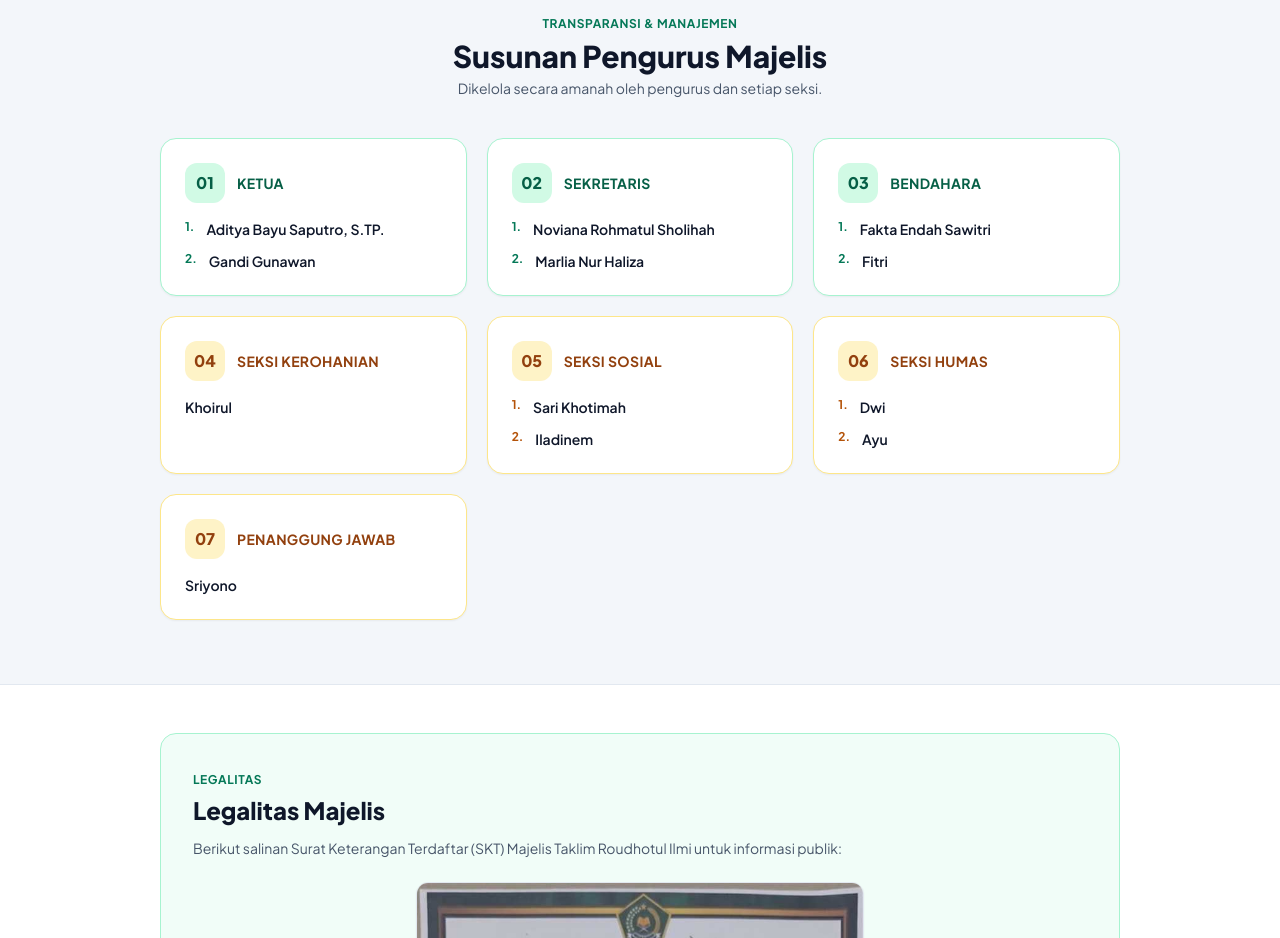
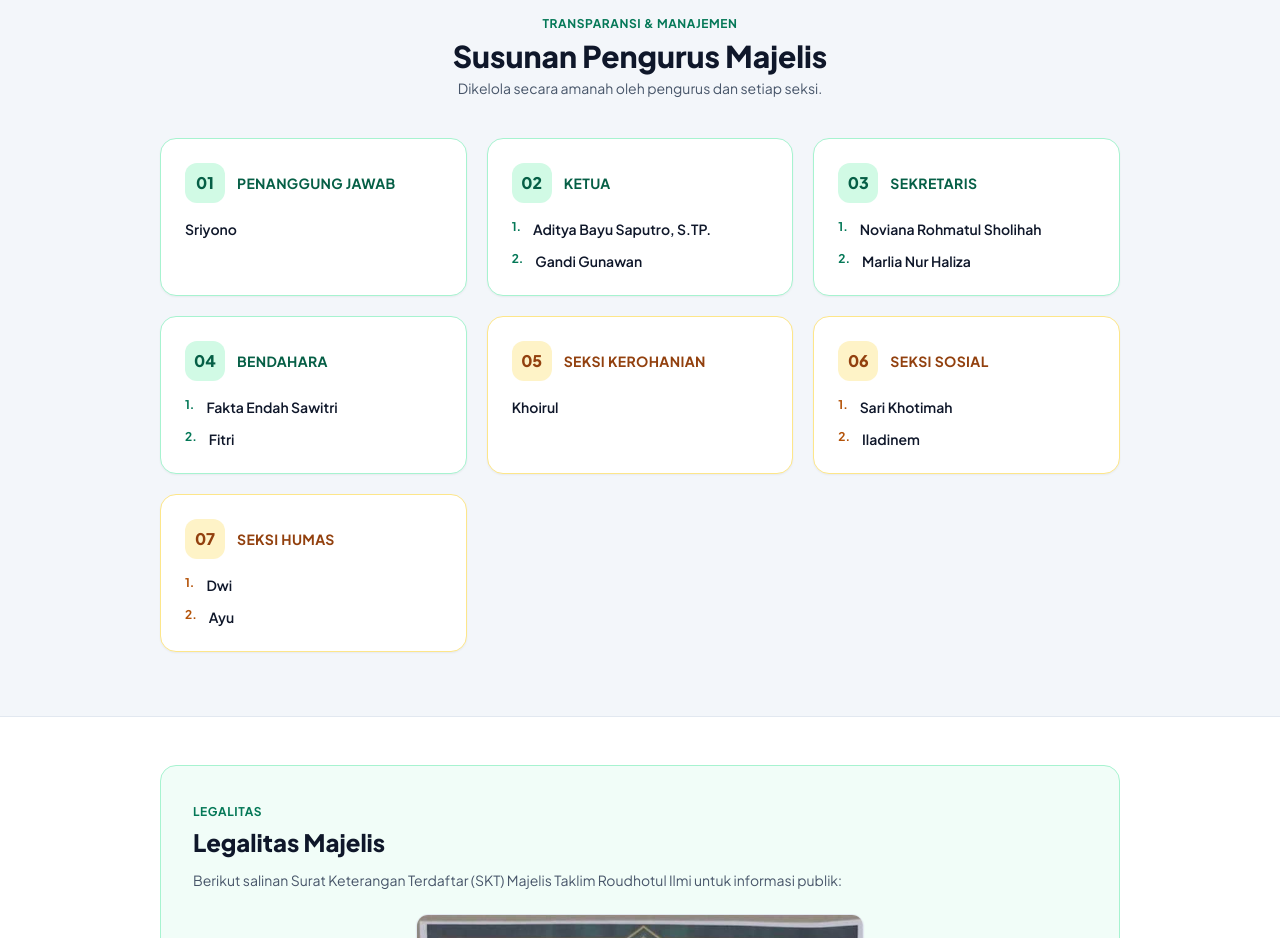
Before and after one commit to immchr93/website-roudhotulilmi, a plain HTML site: page profil.html in a window 1280 px wide. Shown: the part 2440-3378 px from the top of the page. Drawn offline with nearby package versions, Linux system fonts and the light colour scheme.

Commit message:
Add files via upload

```diff
--- a/profil.html
+++ b/profil.html
@@ -258,6 +258,16 @@
         <div class="bg-white p-6 rounded-2xl border border-emerald-200 shadow-sm">
           <div class="flex items-center gap-3 mb-4">
             <span class="w-10 h-10 rounded-xl bg-emerald-100 text-emerald-800 flex items-center justify-center font-extrabold">01</span>
+            <h3 class="text-sm font-bold text-emerald-800 uppercase tracking-wide">Penanggung Jawab</h3>
+          </div>
+          <ul class="space-y-3">
+            <li class="text-sm font-semibold text-slate-900">Sriyono</li>
+          </ul>
+        </div>
+
+        <div class="bg-white p-6 rounded-2xl border border-emerald-200 shadow-sm">
+          <div class="flex items-center gap-3 mb-4">
+            <span class="w-10 h-10 rounded-xl bg-emerald-100 text-emerald-800 flex items-center justify-center font-extrabold">02</span>
             <h3 class="text-sm font-bold text-emerald-800 uppercase tracking-wide">Ketua</h3>
           </div>
           <ol class="space-y-3">
@@ -268,7 +278,7 @@
 
         <div class="bg-white p-6 rounded-2xl border border-emerald-200 shadow-sm">
           <div class="flex items-center gap-3 mb-4">
-            <span class="w-10 h-10 rounded-xl bg-emerald-100 text-emerald-800 flex items-center justify-center font-extrabold">02</span>
+            <span class="w-10 h-10 rounded-xl bg-emerald-100 text-emerald-800 flex items-center justify-center font-extrabold">03</span>
             <h3 class="text-sm font-bold text-emerald-800 uppercase tracking-wide">Sekretaris</h3>
           </div>
           <ol class="space-y-3">
@@ -279,7 +289,7 @@
 
         <div class="bg-white p-6 rounded-2xl border border-emerald-200 shadow-sm">
           <div class="flex items-center gap-3 mb-4">
-            <span class="w-10 h-10 rounded-xl bg-emerald-100 text-emerald-800 flex items-center justify-center font-extrabold">03</span>
+            <span class="w-10 h-10 rounded-xl bg-emerald-100 text-emerald-800 flex items-center justify-center font-extrabold">04</span>
             <h3 class="text-sm font-bold text-emerald-800 uppercase tracking-wide">Bendahara</h3>
           </div>
           <ol class="space-y-3">
@@ -290,7 +300,7 @@
 
         <div class="bg-white p-6 rounded-2xl border border-amber-200 shadow-sm">
           <div class="flex items-center gap-3 mb-4">
-            <span class="w-10 h-10 rounded-xl bg-amber-100 text-amber-800 flex items-center justify-center font-extrabold">04</span>
+            <span class="w-10 h-10 rounded-xl bg-amber-100 text-amber-800 flex items-center justify-center font-extrabold">05</span>
             <h3 class="text-sm font-bold text-amber-800 uppercase tracking-wide">Seksi Kerohanian</h3>
           </div>
           <ul class="space-y-3">
@@ -300,7 +310,7 @@
 
         <div class="bg-white p-6 rounded-2xl border border-amber-200 shadow-sm">
           <div class="flex items-center gap-3 mb-4">
-            <span class="w-10 h-10 rounded-xl bg-amber-100 text-amber-800 flex items-center justify-center font-extrabold">05</span>
+            <span class="w-10 h-10 rounded-xl bg-amber-100 text-amber-800 flex items-center justify-center font-extrabold">06</span>
             <h3 class="text-sm font-bold text-amber-800 uppercase tracking-wide">Seksi Sosial</h3>
           </div>
           <ol class="space-y-3">
@@ -311,7 +321,7 @@
 
         <div class="bg-white p-6 rounded-2xl border border-amber-200 shadow-sm">
           <div class="flex items-center gap-3 mb-4">
-            <span class="w-10 h-10 rounded-xl bg-amber-100 text-amber-800 flex items-center justify-center font-extrabold">06</span>
+            <span class="w-10 h-10 rounded-xl bg-amber-100 text-amber-800 flex items-center justify-center font-extrabold">07</span>
             <h3 class="text-sm font-bold text-amber-800 uppercase tracking-wide">Seksi Humas</h3>
           </div>
           <ol class="space-y-3">
@@ -320,15 +330,6 @@
           </ol>
         </div>
 
-        <div class="bg-white p-6 rounded-2xl border border-amber-200 shadow-sm">
-          <div class="flex items-center gap-3 mb-4">
-            <span class="w-10 h-10 rounded-xl bg-amber-100 text-amber-800 flex items-center justify-center font-extrabold">07</span>
-            <h3 class="text-sm font-bold text-amber-800 uppercase tracking-wide">Penanggung Jawab</h3>
-          </div>
-          <ul class="space-y-3">
-            <li class="text-sm font-semibold text-slate-900">Sriyono</li>
-          </ul>
-        </div>
       </div>
     </div>
   </section>
```
